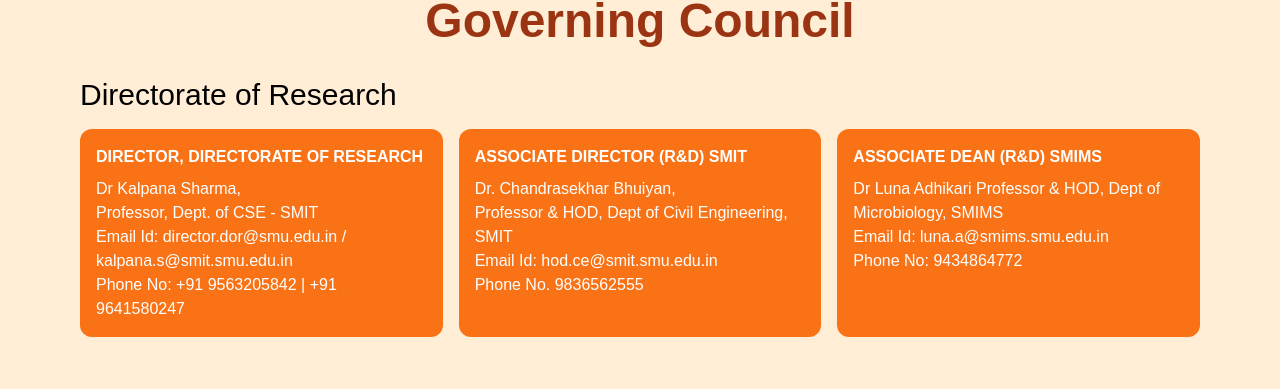
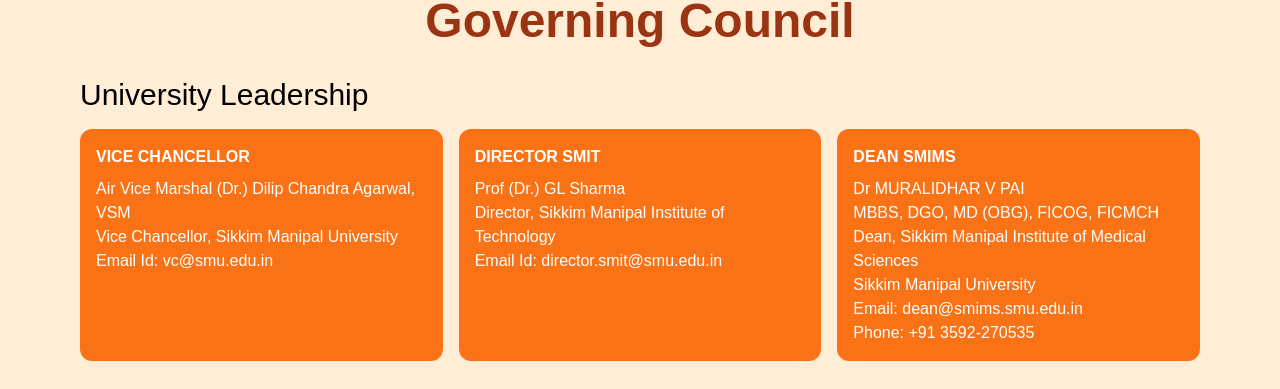
Before and after one commit to srfsmit/main-website, a React (Vite) app: page /governing in a window 1280 px wide. Shown: the part 729-1118 px from the top of the page. Built offline with nearby package versions, Linux system fonts and the light colour scheme.

Commit message:
Update Governing.jsx

```diff
--- a/src/pages/Governing.jsx
+++ b/src/pages/Governing.jsx
@@ -102,6 +102,33 @@
 			<h1 className="text-3xl md:text-5xl font-bold text-orange-800 font-satoshi text-center mb-8">
 				Governing Council
 			</h1>
+			{/* University Leadership section */}
+			<section className="mb-12">
+			<h2 className="text-3xl mb-4">University Leadership</h2>
+			<div className="grid grid-cols-1 md:grid-cols-3 gap-4">
+				<div className="p-4 text-white bg-orange-500 rounded-xl">
+				<h3 className="font-bold mb-2">VICE CHANCELLOR</h3>
+				<p>Air Vice Marshal (Dr.) Dilip Chandra Agarwal, VSM</p>
+				<p>Vice Chancellor, Sikkim Manipal University</p>
+				<p>Email Id: vc@smu.edu.in</p>
+				</div>
+				<div className="p-4 text-white bg-orange-500 rounded-xl">
+				<h3 className="font-bold mb-2">DIRECTOR SMIT</h3>
+				<p>Prof (Dr.) GL Sharma</p>
+				<p>Director, Sikkim Manipal Institute of Technology</p>
+				<p>Email Id: director.smit@smu.edu.in</p>
+				</div>
+				<div className="p-4 text-white bg-orange-500 rounded-xl">
+				<h3 className="font-bold mb-2">DEAN SMIMS</h3>
+				<p>Dr MURALIDHAR V PAI</p>
+				<p>MBBS, DGO, MD (OBG), FICOG, FICMCH</p>
+				<p>Dean, Sikkim Manipal Institute of Medical Sciences</p>
+				<p>Sikkim Manipal University</p>
+				<p>Email: dean@smims.smu.edu.in</p>
+				<p>Phone: +91 3592-270535</p>
+				</div>
+			</div>
+			</section>
 
 			{/* Directorate of Research section */}
 			<section className="mb-12">
```
